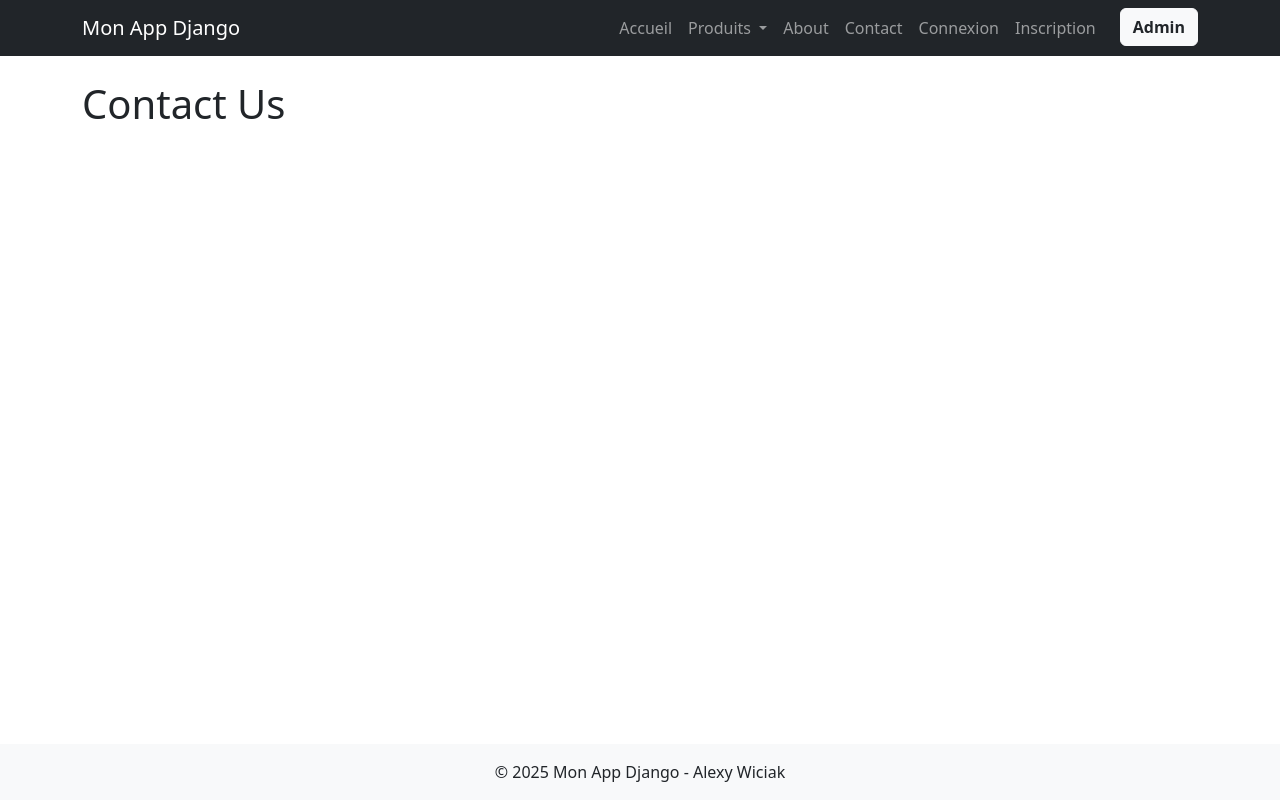
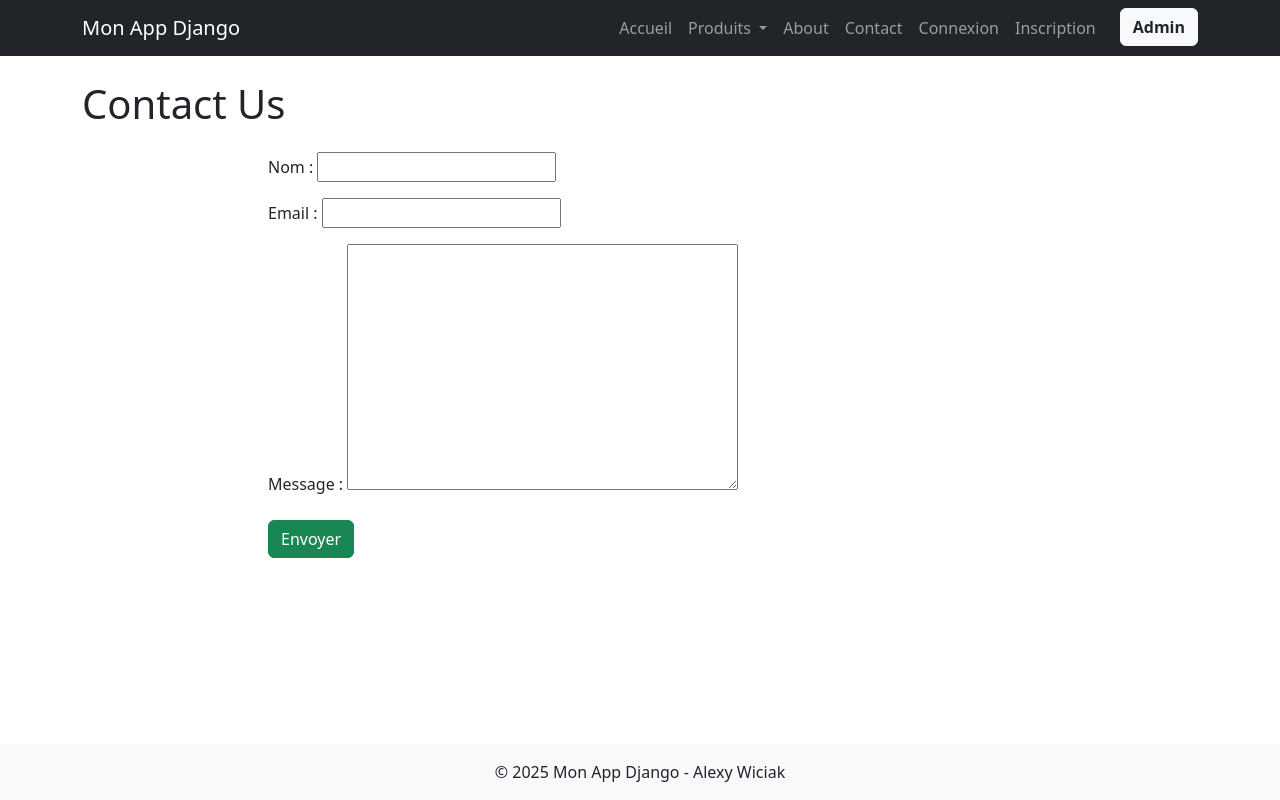
Before and after one commit to AlexyWCK/Prog_Avanc-e_Django, a Django app: page /monApp/contact/ in a window 1280 px wide. Run offline with Django 5.2, Linux system fonts and the light colour scheme; some libraries are stand-ins or nearby versions.

Commit message:
formulaire de contact fonctionnel + redirectyion vers confirimation -> Fin TD3

```diff
--- a/TutoDjango/TutoDjango/settings.py
+++ b/TutoDjango/TutoDjango/settings.py
@@ -124,3 +124,5 @@ STATIC_URL = 'static/'
 # https://docs.djangoproject.com/en/5.2/ref/settings/#default-auto-field
 
 DEFAULT_AUTO_FIELD = 'django.db.models.BigAutoField'
+
+EMAIL_BACKEND = 'django.core.mail.backends.console.EmailBackend'
--- /dev/null
+++ b/TutoDjango/monApp/forms.py
@@ -0,0 +1,6 @@
+from django import forms
+
+class ContactUsForm(forms.Form):
+    name = forms.CharField(required=False, label="Nom")
+    email = forms.EmailField(label="Email")
+    message = forms.CharField(max_length=1000, label="Message", widget=forms.Textarea)
--- a/TutoDjango/monApp/templates/monApp/page_home.html
+++ b/TutoDjango/monApp/templates/monApp/page_home.html
@@ -5,6 +5,7 @@
 {% endblock %}
 
 {% block contenu %}
+
 {% if page_home %}
 <div class="text-center my-5">
     <h1>Bienvenue sur Mon App Django</h1>
@@ -17,5 +18,15 @@
 </div>
 {% else %}
 <h1>{{ titreh1 }}</h1>
+
+{% if form %}
+<form method="post" novalidate class="col-8 offset-2 my-4">
+    {% csrf_token %}
+    {{ form.as_p }}
+    <button type="submit" class="btn btn-success mt-2">Envoyer</button>
+</form>
 {% endif %}
+
+{% endif %}
+
 {% endblock %}
--- a/TutoDjango/monApp/urls.py
+++ b/TutoDjango/monApp/urls.py
@@ -7,7 +7,6 @@ urlpatterns = [
     path("home/", views.HomeView.as_view(), name="home"),
     path("home/<str:param>/", views.HomeView.as_view(), name="home_with_param"),
 
-    path("contact/", views.ContactView.as_view(), name="contact"),
     path("about/", views.AboutView.as_view(), name="about"),
     path('produits/', views.ListProduitsView.as_view(), name='list_produits'),
     path('produit/<int:pk>/', views.ProduitDetailView.as_view(), name='detail_produit'),
@@ -19,4 +18,7 @@ urlpatterns = [
     path('login/', views.ConnectView.as_view(), name='login'),
     path('register/', views.RegisterView.as_view(), name='register'),
     path('logout/', views.DisconnectView.as_view(), name='logout'),
+
+    path("contact/", views.ContactView, name="contact"),
+    path("email-sent/", views.EmailSentView.as_view(), name="email-sent"),
 ]
--- a/TutoDjango/monApp/views.py
+++ b/TutoDjango/monApp/views.py
@@ -3,9 +3,13 @@ from django.contrib.auth.models import User
 from django.contrib.auth.views import LoginView, LogoutView
 from django.shortcuts import render, redirect
 from django.views.generic import TemplateView, ListView, DetailView
-from .models import Produit, Categorie, Statut
+from django.core.mail import send_mail
 from django.urls import reverse
 from django.contrib import messages
+from .models import Produit, Categorie, Statut
+from .forms import ContactUsForm
+
+# --- Pages principales ---
 
 class HomeView(TemplateView):
     template_name = "monApp/page_home.html"
@@ -29,16 +33,7 @@ class AboutView(TemplateView):
         context['param'] = None
         return context
 
-class ContactView(TemplateView):
-    template_name = "monApp/page_home.html"
-
-    def get_context_data(self, **kwargs):
-        context = super().get_context_data(**kwargs)
-        context['titreh1'] = "Contact Us"
-        context['titretitre'] = "Contact"
-        context['page_home'] = False
-        context['param'] = None
-        return context
+# --- Liste et détails des objets ---
 
 class ListProduitsView(ListView):
     model = Produit
@@ -87,8 +82,7 @@ class StatutDetailView(DetailView):
         context['produits'] = self.object.produits.all()
         return context
 
-
-#Partie Connexion
+# --- Authentification ---
 
 class ConnectView(LoginView):
     template_name = 'monApp/page_login.html'
@@ -101,8 +95,8 @@ class ConnectView(LoginView):
             login(request, user)
             return redirect(reverse('monApp:home'))
         else:
-            return render(request, 'monApp/page_register.html')
-
+            messages.error(request, "Nom d’utilisateur ou mot de passe incorrect.")
+            return render(request, self.template_name)
 
 class RegisterView(TemplateView):
     template_name = 'monApp/page_register.html'
@@ -125,6 +119,29 @@ class RegisterView(TemplateView):
         messages.success(request, "Inscription réussie ! Vous pouvez maintenant vous connecter.")
         return redirect('monApp:login')
 
-
 class DisconnectView(LogoutView):
     next_page = 'monApp:home'
+
+#Formulaire de contact
+
+def ContactView(request):
+    titreh1 = "Contact Us"
+
+    if request.method == 'POST':
+        form = ContactUsForm(request.POST)
+        if form.is_valid():
+            send_mail(
+                subject=f'Message from {form.cleaned_data["name"] or "anonyme"} via MonProjet Django',
+                message=form.cleaned_data['message'],
+                from_email=form.cleaned_data['email'],
+                recipient_list=['admin@monprojet.com'],
+            )
+            return redirect('monApp:email-sent')
+    else:
+        form = ContactUsForm()
+
+    return render(request, "monApp/page_home.html", {'titreh1': titreh1, 'form': form, 'page_home': False})
+
+
+class EmailSentView(TemplateView):
+    template_name = "monApp/email_sent.html"
```
Also changed, not shown: TutoDjango/monApp/templates/monApp/email_sent.html (added, +11 -0 lines).
